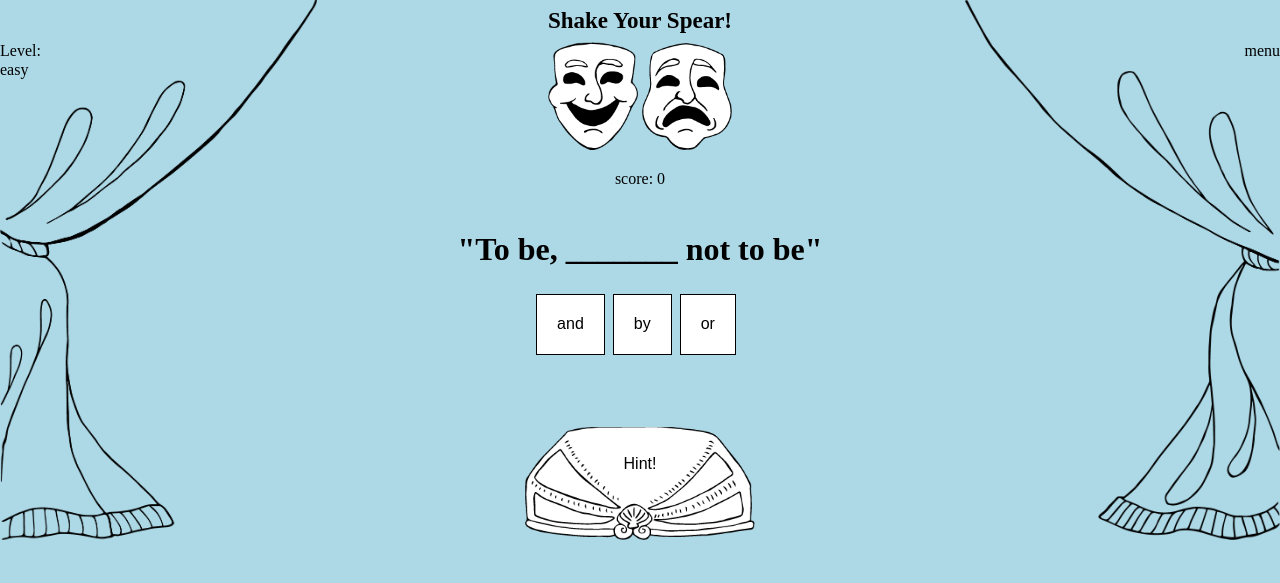
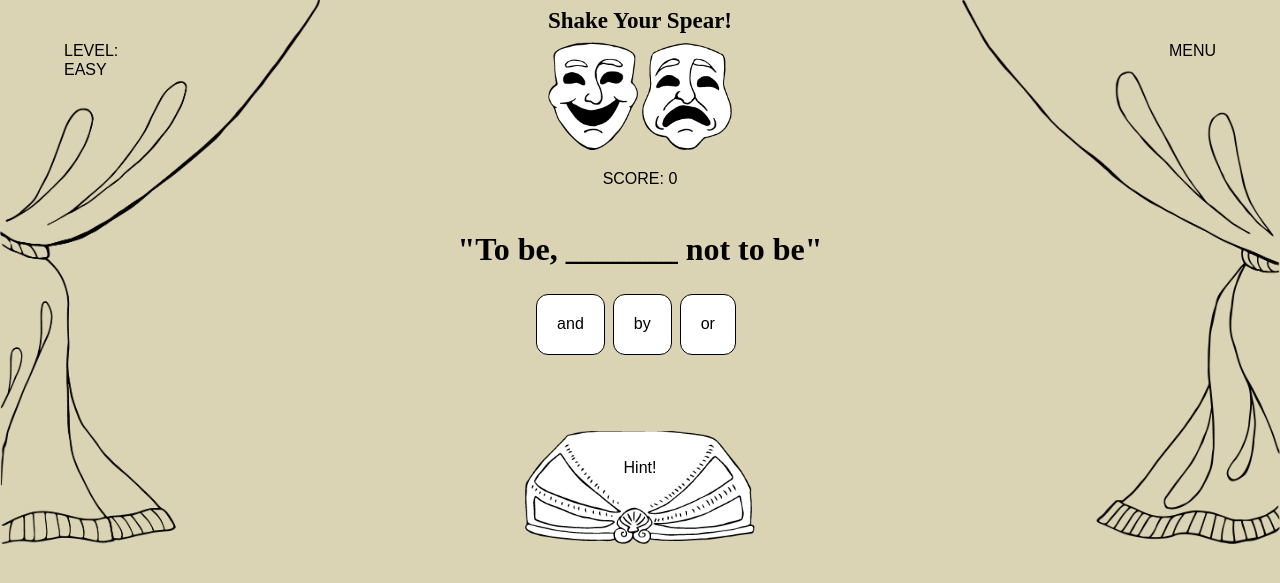
Before and after one commit to weresquirrel/wdi-shakespeare-game, a PHP site: page / in a window 1280 px wide. Shown: the top 583 px of the page. Run offline with PHP 8.4, Linux system fonts and the light colour scheme; some libraries are stand-ins or nearby versions.

Commit message:
added some style, made the hint button show the changed scores on screen

```diff
--- a/css/style.css
+++ b/css/style.css
@@ -3,11 +3,14 @@
 }
 
 body {
-  /*background-color: lightblue;*/
-  background:lightblue url("../pictures/rightCurtain.png") no-repeat top right;
+  /*background-color: #e4dbb2;*/
+  /*background-color: #dbd4b4;*/
+  background:#dbd4b4 url("../pictures/rightCurtain.png") no-repeat top right;
   background-size: contain;
   margin: 0;
   padding: 0;
+  font-family: "Arial";
+  text-transform: uppercase;
 }
 #wrap {
   background: url("../pictures/leftCurtain.png") no-repeat top left;
@@ -20,6 +23,8 @@ h1 {
   padding: 8px 0 !important;
   margin: 0;
   padding: 0;
+  font-family: "Times New Roman";
+  text-transform: none;
 }
 
 #info-bar {
@@ -29,6 +34,7 @@ h1 {
 
 #level {
   flex: 1;
+  padding-left: 5%;
 }
 
 #level span {
@@ -52,11 +58,14 @@ h1 {
 #menu {
   flex: 1;
   text-align: right;
+  padding-right: 5%;
 }
 
 h2 {
   text-align: center;
   font-size: 32px;
+  font-family: "Times New Roman";
+  text-transform: none;
 }
 
 #options {
@@ -68,23 +77,20 @@ h2 {
 }
 
 #options button {
-  list-style: none;
-  /*height: 10px;*/
+  /*list-style: none;*/
   padding: 20px;
   border: 1px solid black;
-  /*display: inline-block;*/
   background-color: white;
   margin-right: 8px;
+  border-radius: 12px;
 }
 
 #options button:hover {
   color: lightblue;
-  /*font-weight: bold;*/
 }
 
 #options button:disabled {
   color: silver;
-  /*font-weight: bold;*/
 }
 
 footer {
@@ -103,7 +109,6 @@ footer button {
   border: none;
   width: 230px;
   height: 113px;
-  /*background-color: red;*/
   background: url("../pictures/prompt.png") no-repeat bottom center;
   background-size: cover;
   padding-bottom: 40px;
@@ -117,9 +122,17 @@ button:focus {
   outline: none;
 }
 
+button {
+  font-family: "Arial";
+}
+
 footer p {
   height: 40px;
   padding: 10px 0;
   display: block;
+  text-transform: none;
+  font-family: "Times New Roman";
+  font-size: 18px;
+  letter-spacing: 0.5pt;
   /*background-color: yellow;*/
 }
--- a/index.html
+++ b/index.html
@@ -37,7 +37,7 @@
         </ul>
       </main>
       <footer>
-        <p id="hint"></p>
+        <p id="hint"> </p>
         <button type="button" name="prompt">Hint!</button>
         <!-- <div id="prompt">Hint!</div> -->
       </footer>
--- a/js/script.js
+++ b/js/script.js
@@ -114,7 +114,8 @@ $(() => {
   // - maybe the prompt not only gives helping info but insults the player (with shakespeare's words) for his lack of knowledge. Ex.: This is in Richard III, you puking flap-dragon!
   function hintCase(hint) {
     $hintText.text('');
-    currentScore = currentScore - 1;
+    currentScore = --currentScore;
+    $score.text(currentScore);
     $hintText.text(hint);
   }
 
```
